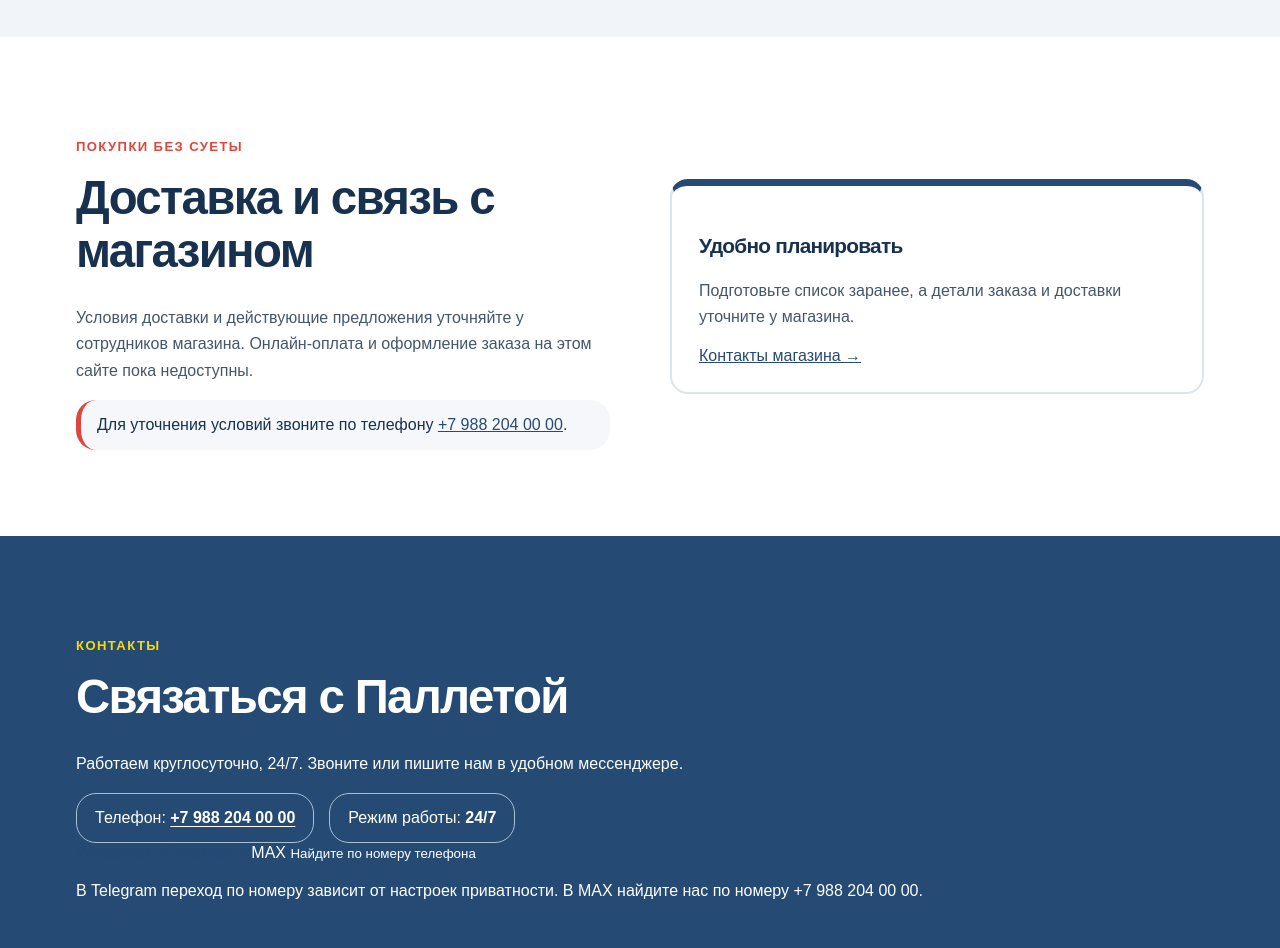
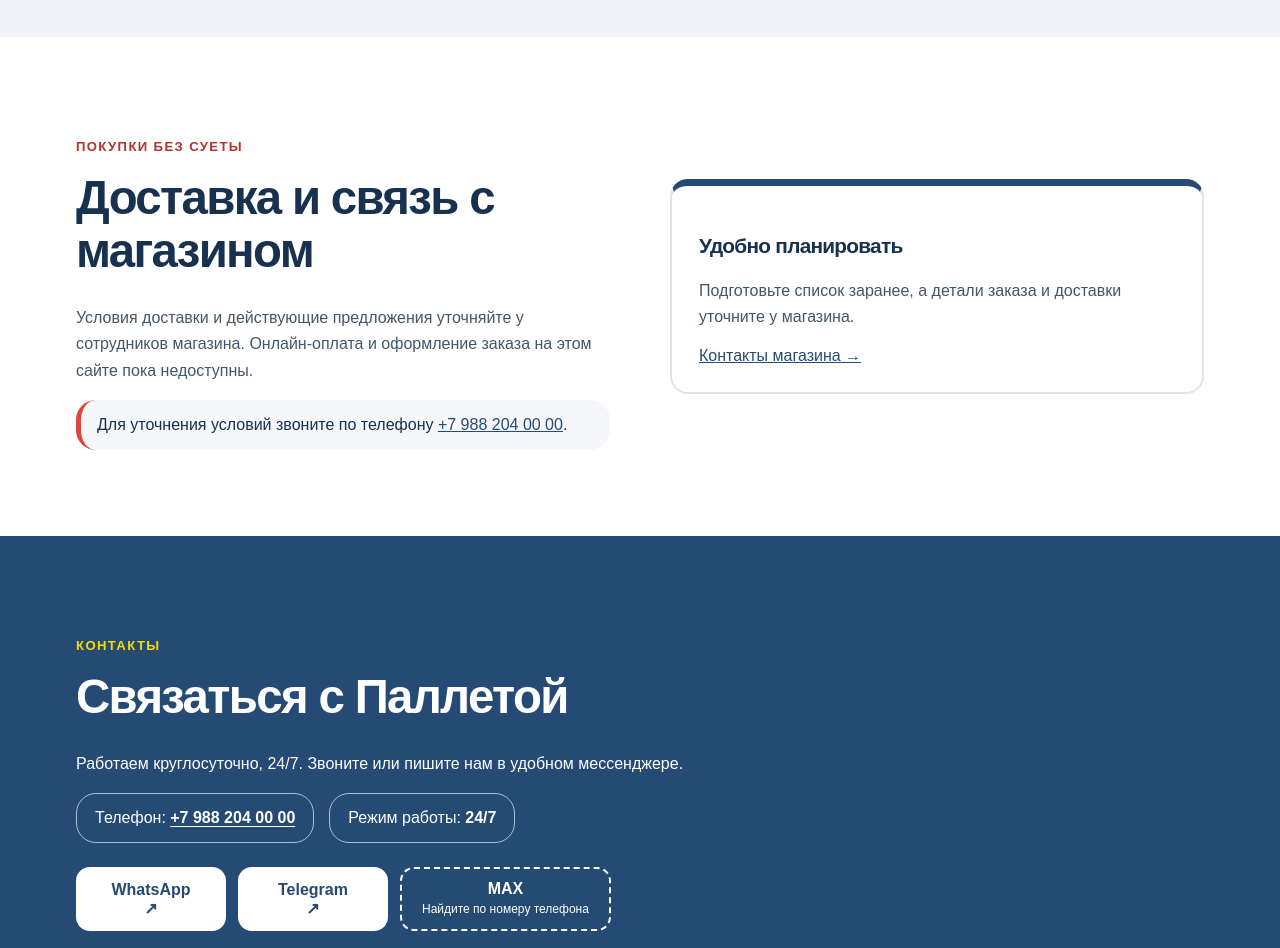
Before and after one commit to shmlr/palleta-store, a plain HTML site: page index.html in a window 1280 px wide. Shown: the part 1840-2788 px from the top of the page. Drawn offline with Linux system fonts and the light colour scheme.

Commit message:
a11y: add accessible messenger actions, scroll offsets and readable contrast

```diff
--- a/styles.css
+++ b/styles.css
@@ -19,3 +19,19 @@
 .contact-strip a{color:#fff;text-underline-offset:3px}
 @media(max-width:850px){.hero h1{font-size:clamp(2.05rem,8vw,3.5rem)}.hero-panel{min-height:270px;box-shadow:6px 6px 0 var(--red)}}
 @media(max-width:420px){.hero h1{font-size:clamp(1.9rem,8.1vw,2.7rem)}.hero-panel .panel-head{font-size:1.9rem}.hero-panel .panel-sub{font-size:1.05rem}}
+/* Contact channels: real direct links only; MAX is informational until verified URL is supplied */
+.contact-actions{display:flex;flex-wrap:wrap;gap:12px;margin-top:24px}
+.contact-link{display:inline-flex;flex-direction:column;justify-content:center;align-items:center;min-height:50px;min-width:150px;padding:11px 20px;border-radius:14px;border:2px solid #fff;background:#fff;color:var(--blue);text-align:center;font-size:1rem;font-weight:800;text-decoration:none}
+.contact-link small{font-weight:500;font-size:.75rem;margin-top:4px;line-height:1.3}
+.contact-link-info{background:transparent;color:#fff;border-style:dashed;cursor:default}
+.contact-link:hover,.contact-link:focus-visible{background:var(--yellow);border-color:var(--yellow);color:var(--blue)}
+.contact-link-info:hover{background:transparent;color:#fff;border-color:#fff}
+.contact-hint{font-size:.86rem;line-height:1.5;max-width:800px;margin:20px 0 0;color:#e3eaf4}
+.contact-strip strong{white-space:normal}
+section[id]{scroll-margin-top:120px}
+.header nav a{display:inline-flex;align-items:center;min-height:44px}
+:root{--red-readable:#B53229}
+.kicker,.panel-eyebrow{color:var(--red-readable)}
+.button:not(.button-light),.panel-link{background:var(--red-readable)}
+.button:not(.button-light):hover,.panel-link:hover{background:#97291f}
+@media(max-width:600px){.contact-actions{display:grid;grid-template-columns:1fr 1fr}.contact-link{min-width:0}.contact-link-info{grid-column:1 / -1}section[id]{scroll-margin-top:150px}}
```
